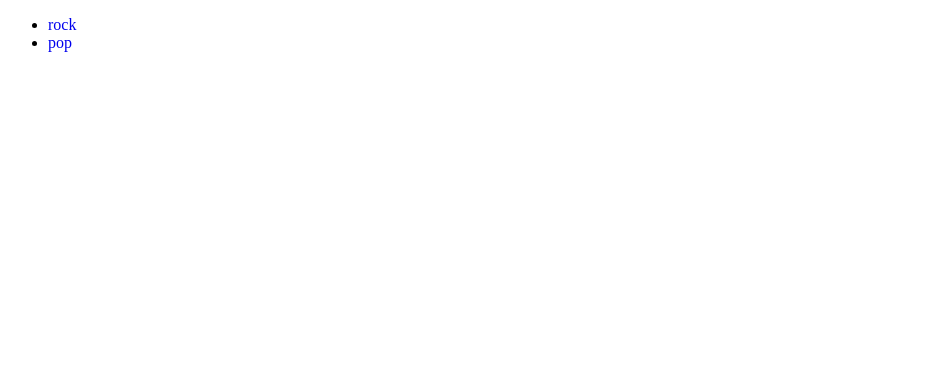
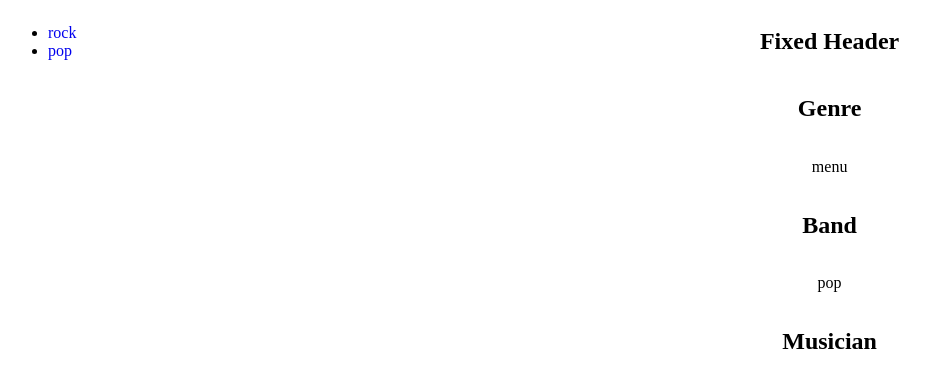
Before and after one commit to piotr-rajtar/bands-vue, a Vue app: page /menu/pop in a window 1280 px wide. Shown: the top 388 px of the page, without its empty margins (0-930 px from the left). Built offline with nearby package versions, Linux system fonts and the light colour scheme.

Commit message:
Correct navigation panel and add content box

```diff
--- a/src/App.vue
+++ b/src/App.vue
@@ -1,21 +1,46 @@
 <template>
-  <main>
-    <router-view />
+  <main class="layout">
+
+    <aside class="menu">
+      <Menu />
+    </aside>
+
+    <section class="content">
+      <router-view />
+    </section>
+
   </main>
 </template>
 
 <script>
+import Menu from './components/Menu.vue';
+
 export default {
   components: {
+    Menu,
   },
 }
 </script>
 
 <style>
+  .layout {
+    display: flex;
+  }
+
+  .menu {
+    flex: 30%;
+  }
+
+  .content {
+    flex: 70%;
+    display: flex;
+    justify-content: center;
+    flex-wrap: wrap;
+  }
   a {
     text-decoration: none;
   }
-  .router-link-active  {
+  .router-link-active, .router-link-exact-active  {
     color: red;
     font-size: 20px;
   }
--- /dev/null
+++ b/src/components/ContentContainer.vue
@@ -0,0 +1,45 @@
+<template>
+    <h1>Fixed Header</h1>
+    <h2>Genre</h2>
+    <p>{{ genreDisplay }}</p>
+    <h2>Band</h2>
+    <p>{{ bandDisplay }}</p>
+    <h2>Musician</h2>
+    <p>{{ musicianDisplay }}</p>
+</template>
+
+<script>
+export default {
+    props: ['genre', 'band', 'musician'],
+    computed: {
+        genreDisplay() {
+            if(this.genre) {
+                return this.genre;
+            } else {
+                return '';
+            }
+        },
+        bandDisplay() {
+            if(this.band) {
+                return this.band;
+            } else {
+                return '';
+            }
+        },
+        musicianDisplay() {
+            if(this.musician) {
+                return this.musician;
+            } else {
+                return '';
+            }
+        },
+    },
+}
+</script>
+
+<style scoped>
+h1, h2, p {
+    flex: 100%;
+    text-align: center;
+}
+</style>
--- a/src/components/Menu.vue
+++ b/src/components/Menu.vue
@@ -1,15 +1,9 @@
 <template>
     <nav>
         <ul>
-            <li v-for="dataItem in data" :key="dataItem.id">
-                <router-link :to="dataItem.link">
-                    {{dataItem.name}}
-                </router-link>
-
-            </li>
+            <menu-item v-for="dataItem in data" :key="dataItem.id" v-bind="dataItem" />
         </ul>
     </nav>
-    <router-view />
 </template>
 
 <script>
@@ -27,18 +21,19 @@ export default {
                 return {
                     id: genre.id,
                     name: genre.name,
-                    link: `/${genre.name}`,
-                    slots: bands.filter(band => genre.bands.includes(band.id))
+                    url: `/${genre.name}`,
+                    childrens: bands.filter(band => genre.bands.includes(band.id))
                     .map(band => {
                         return {
                             id: band.id,
                             name: band.name,
-                            link: `/${genre.name}/${band.id}`,
-                            slots: musicians.filter(musician => band.musicians.includes(musician.id))
+                            url: `/${genre.name}/${band.id}`,
+                            childrens: musicians.filter(musician => band.musicians.includes(musician.id))
                             .map(musician => {
                                 return {
                                     id: musician.id,
                                     name: musician.name,
+                                    url: `/${genre.name}/${band.id}/${musician.id}`,
                                 };
                             }),
                         };
@@ -52,9 +47,5 @@ export default {
     created() {
         this.loadData();
     },
-    beforeRouteUpdate(to, _, next) {
-        to.params.slots = this.data;
-        next();
-    },
 }
 </script>
--- a/src/components/MenuItem.vue
+++ b/src/components/MenuItem.vue
@@ -1,74 +1,25 @@
 <template>
-    <ul>
-        <li v-for="slotItem in slotData" :key="slotItem.id">
-            <router-link v-if="slotItem.slots" :to="slotItem.link">
-                {{slotItem.name}}
-            </router-link>
-            <router-link v-else to="/">
-                {{slotItem.name}}
-            </router-link>
-
-        </li>
-    </ul>
-    <router-view />
+    <li>
+        <router-link :to="url">
+            <span @click="setActive">{{name}}</span>
+        </router-link>
+        <ul v-show="isActive" v-if="childrens && childrens.length">
+            <menu-item v-for="children in childrens" :key="children.id" v-bind="children" />
+        </ul>
+    </li>
 </template>
 
 <script>
 export default {
-    props: {
-        genre: {
-            type: String,
-            required: false,
-        },
-        id: {
-            type: String,
-            required: false,
-        }
-    },
+    props: ['name', 'childrens', 'url'],
     data() {
         return {
-            initData: [],
-            slotData: null,
+            isActive: false,
         };
     },
     methods: {
-        getSlotDataByGenre(genre) {
-            console.log('zmiana genre')
-            this.slotData = this.initData.find(slot => slot.name === genre).slots;
-            console.log(this.slotData)
-        },
-        getSlotDataById(id) {
-            console.log('zmiana id');
-            const newData = this.slotData.find(item => item.id === id).slots;
-            this.slotData = newData;
-        }
-    },
-    beforeRouteUpdate(to, _, next) {
-       to.params.slots = this.slotData;
-       console.log(to.params.slots)
-
-        next();
-    },
-    created() {
-        if(!this.$route.params.id) {
-            this.initData = this.$route.params.slots;
-            this.slotData = this.$route.params.slots.find(slot => slot.name === this.genre).slots;
-        } else {
-            console.log('z ididkiem')
-            this.slotData = this.$route.params.slots;
-        }
-    },
-    watch: {
-        genre(newGenre) {
-            console.log('dziala genre')
-            this.getSlotDataByGenre(newGenre);
-        },
-        id(newId) {
-            if(newId) {
-                console.log('zmianiemay id)');
-                this.getSlotDataById(+newId);
-            }
-
+        setActive() {
+            this.isActive = !this.isActive;
         }
     }
 }
--- a/src/router.js
+++ b/src/router.js
@@ -1,34 +1,28 @@
 import { createRouter, createWebHistory } from 'vue-router';
 
-import Menu from './components/Menu.vue';
-import MenuItem from './components/MenuItem.vue';
+import ContentContainer from './components/ContentContainer.vue';
 
 const router = createRouter({
     history: createWebHistory(),
     routes: [
         {
             path: '/',
-            component: Menu,
-            children: [
-                {
-                    path: ':genre',
-                    component: MenuItem,
-                    props: true,
-                    children: [
-                        {
-                            path: ':id',
-                            component: MenuItem,
-                            props: true,
-                        }
-                    ],
-                },
-                // {
-                //     name: 'musicians',
-                //     path: ':genre/:id',
-                //     component: {musicians: MenuItem},
-                //     props: true,
-                // }
-            ],
+            component: ContentContainer,
+        },
+        {
+            path: '/:genre',
+            props: true,
+            component: ContentContainer,
+        },
+        {
+            path: '/:genre/:band',
+            props: true,
+            component: ContentContainer,
+        },
+        {
+            path: '/:genre/:band/:musician',
+            props: true,
+            component: ContentContainer,
         },
     ],
 });
```
